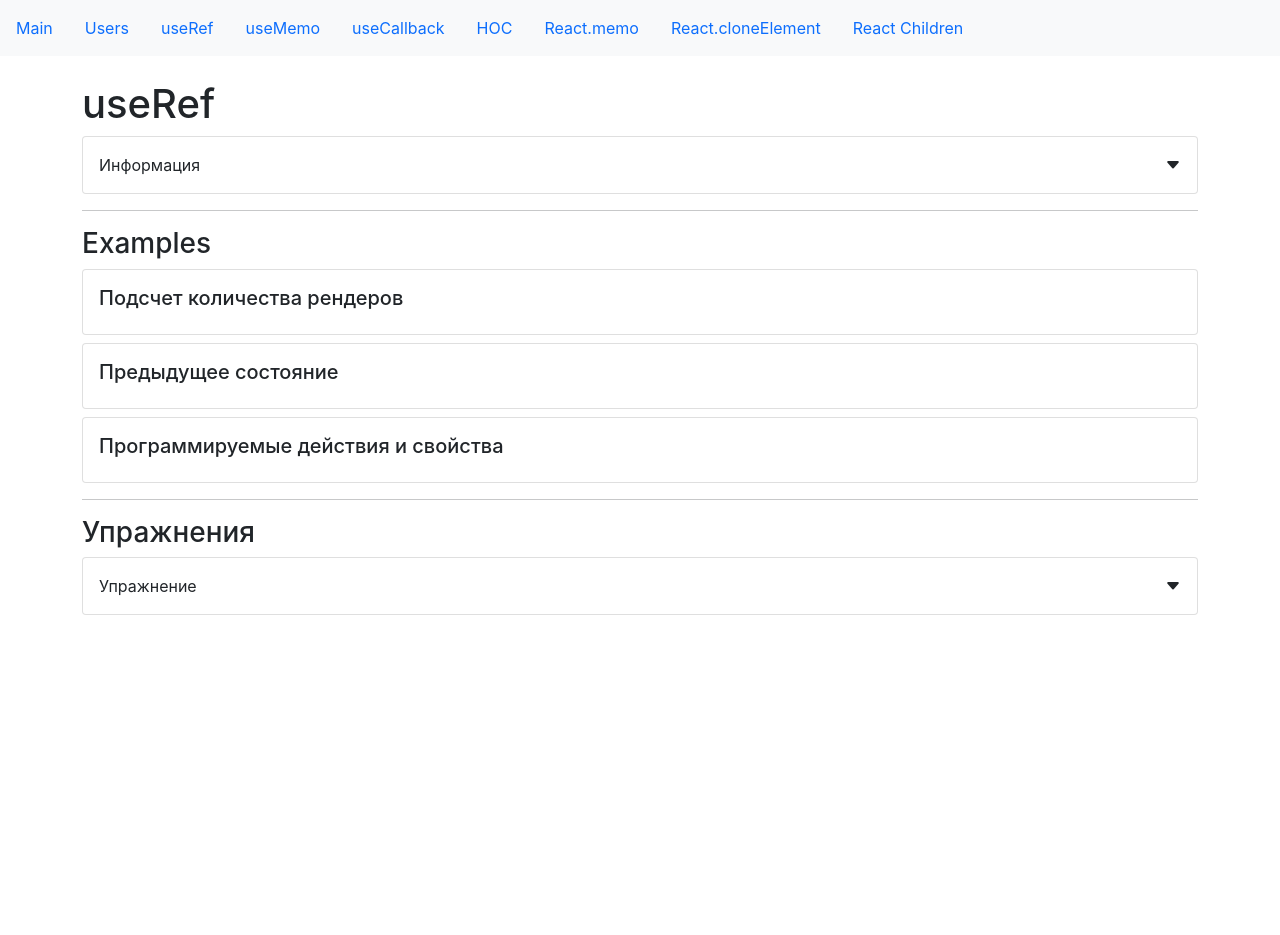
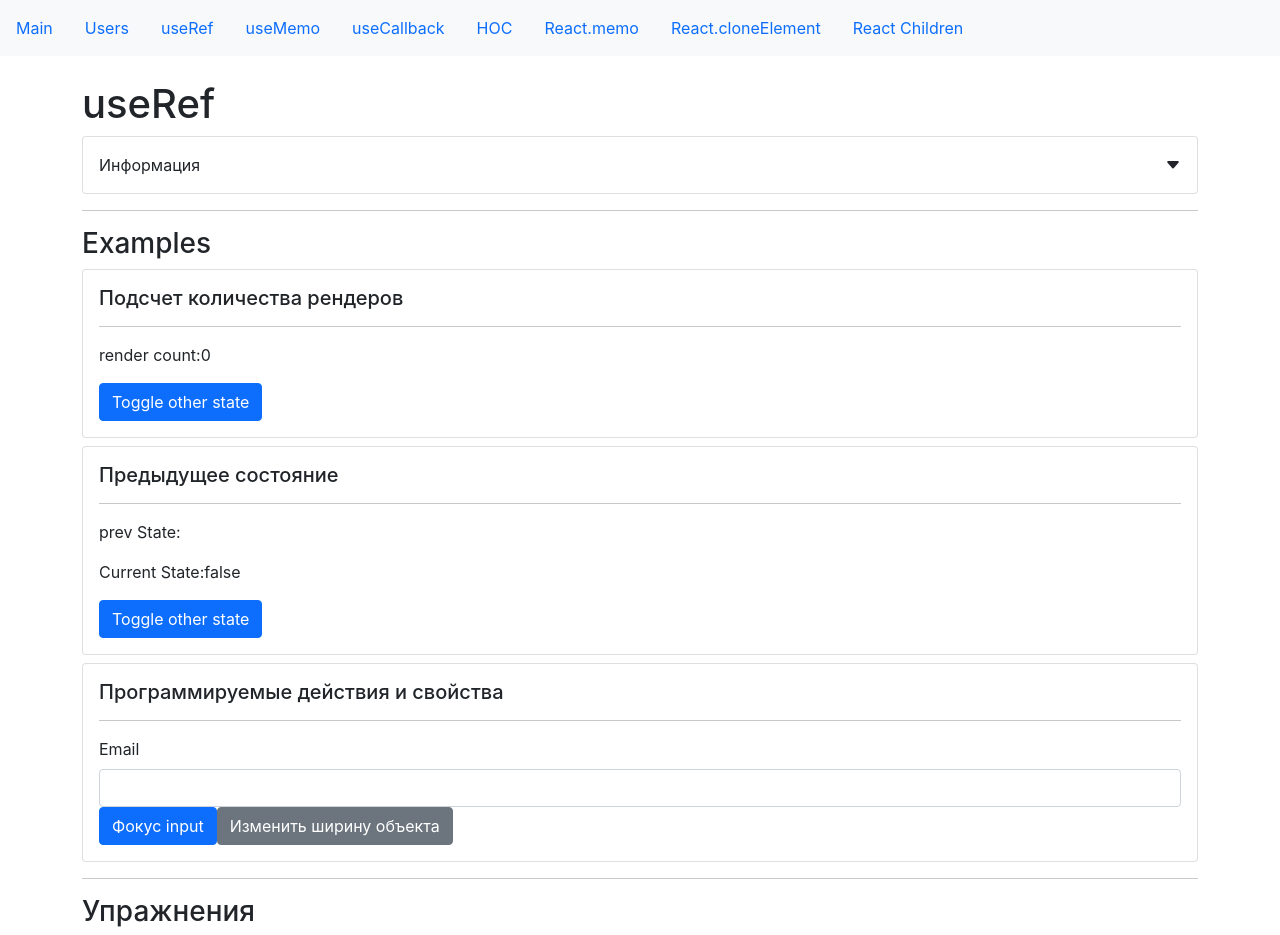
Before and after one commit to Vludd04/hooks, a React (Create React App) app: page /useRef in a window 1280 px wide. Shown: the top 935 px of the page. Before the commit the page ends 800 px from the top, so only its background shows below. Built offline with nearby package versions, Linux system fonts and the light colour scheme.

Commit message:
add useRef example

```diff
--- a/src/app/components/examples/useRef/prevState.jsx
+++ b/src/app/components/examples/useRef/prevState.jsx
@@ -1,12 +1,29 @@
-import React from "react";
+import React, { useRef, useState, useEffect } from "react";
 import CardWrapper from "../../common/Card";
+import Divider from "../../common/divider";
 import SmallTitle from "../../common/typografy/smallTitle";
 const PrevStateExample = () => {
-    return (
-        <CardWrapper>
-            <SmallTitle>Предыдущее состояние</SmallTitle>
-        </CardWrapper>
+  const prevState = useRef("");
+  const [otherState, setOtherState] = useState("false");
+  const toggleOtherState = () => {
+    setOtherState((prevState) =>
+      prevState === "false" ? "true" : "false"
     );
+  };
+  useEffect(() => {
+    prevState.current = otherState;
+  }, [otherState]);
+  return (
+    <CardWrapper>
+      <SmallTitle>Предыдущее состояние</SmallTitle>
+      <Divider />
+      <p>prev State:{prevState.current}</p>
+      <p>Current State:{otherState}</p>
+      <button className="btn btn-primary" onClick={toggleOtherState}>
+        Toggle other state
+      </button>
+    </CardWrapper>
+  );
 };
 
 export default PrevStateExample;
--- a/src/app/components/examples/useRef/programmableActions.jsx
+++ b/src/app/components/examples/useRef/programmableActions.jsx
@@ -1,12 +1,37 @@
-import React from "react";
+import React, { useRef } from "react";
 import CardWrapper from "../../common/Card";
+import Divider from "../../common/divider";
 import SmallTitle from "../../common/typografy/smallTitle";
 const ProgrammableActionsExample = () => {
+  const inputRef = useRef();
+  const handleClick = () => {
+    console.log(inputRef.current.clientWidth);
+    inputRef.current.focus();
+  };
+  const handleClickWidth = () => {
+    inputRef.current.style.width = "100px";
+  };
   return (
     <CardWrapper>
       <SmallTitle className="card-title">
         Программируемые действия и свойства
       </SmallTitle>
+      <Divider />
+      <label htmlFor="email" className="form-label">
+        Email
+      </label>
+      <input
+        ref={inputRef}
+        type="email"
+        className="form-control"
+        id="email"
+      />
+      <button className="btn btn-primary" onClick={handleClick}>
+        Фокус input
+      </button>
+      <button className="btn btn-secondary" onClick={handleClickWidth}>
+        Изменить ширину объекта
+      </button>
     </CardWrapper>
   );
 };
--- a/src/app/components/examples/useRef/renderCount.jsx
+++ b/src/app/components/examples/useRef/renderCount.jsx
@@ -1,12 +1,26 @@
-import React from "react";
+import React, { useRef, useState, useEffect } from "react";
 import CardWrapper from "../../common/Card";
+import Divider from "../../common/divider";
 import SmallTitle from "../../common/typografy/smallTitle";
 const RenderCountExample = () => {
-    return (
-        <CardWrapper>
-            <SmallTitle>Подсчет количества рендеров</SmallTitle>
-        </CardWrapper>
-    );
+  const renderCount = useRef(0);
+  const [otherState, setOtherState] = useState(false);
+  const toggleOtherState = () => {
+    setOtherState(!otherState);
+  };
+  useEffect(() => {
+    renderCount.current++;
+  });
+  return (
+    <CardWrapper>
+      <SmallTitle>Подсчет количества рендеров</SmallTitle>
+      <Divider />
+      <p>render count:{renderCount.current}</p>
+      <button className="btn btn-primary" onClick={toggleOtherState}>
+        Toggle other state
+      </button>
+    </CardWrapper>
+  );
 };
 
 export default RenderCountExample;
```
Lines whose indentation alone changed are shown as unchanged.
